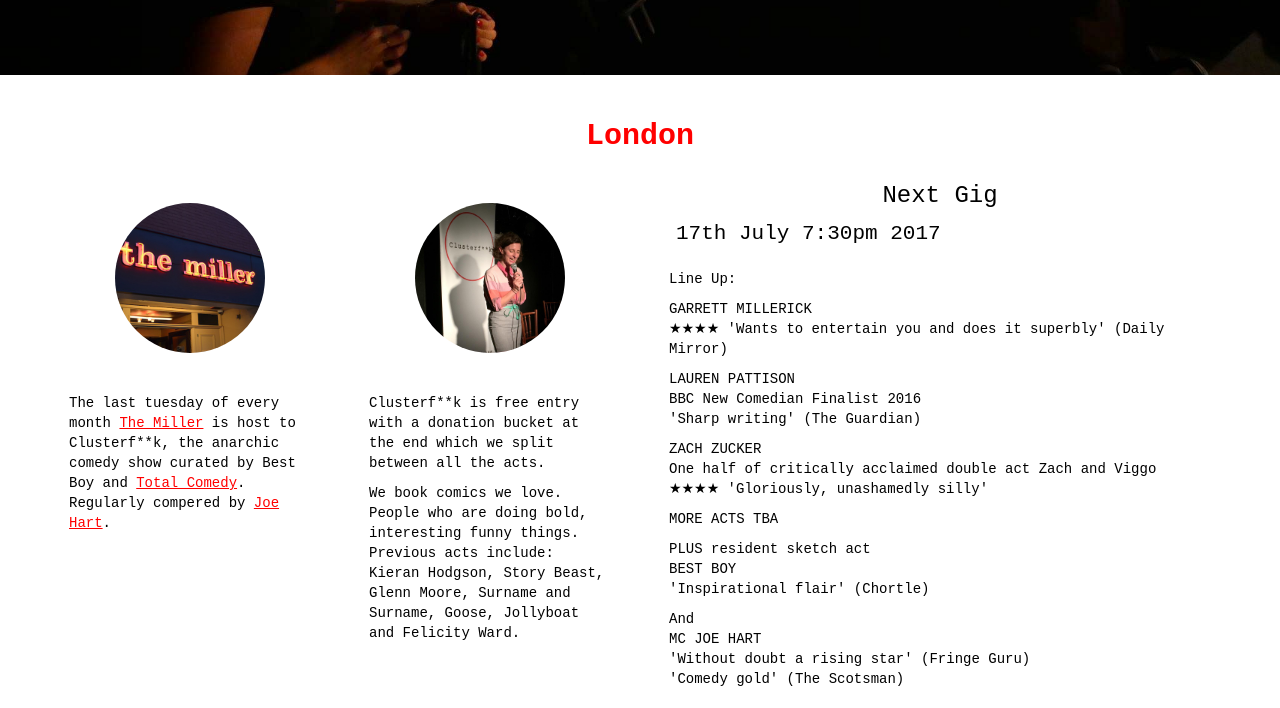
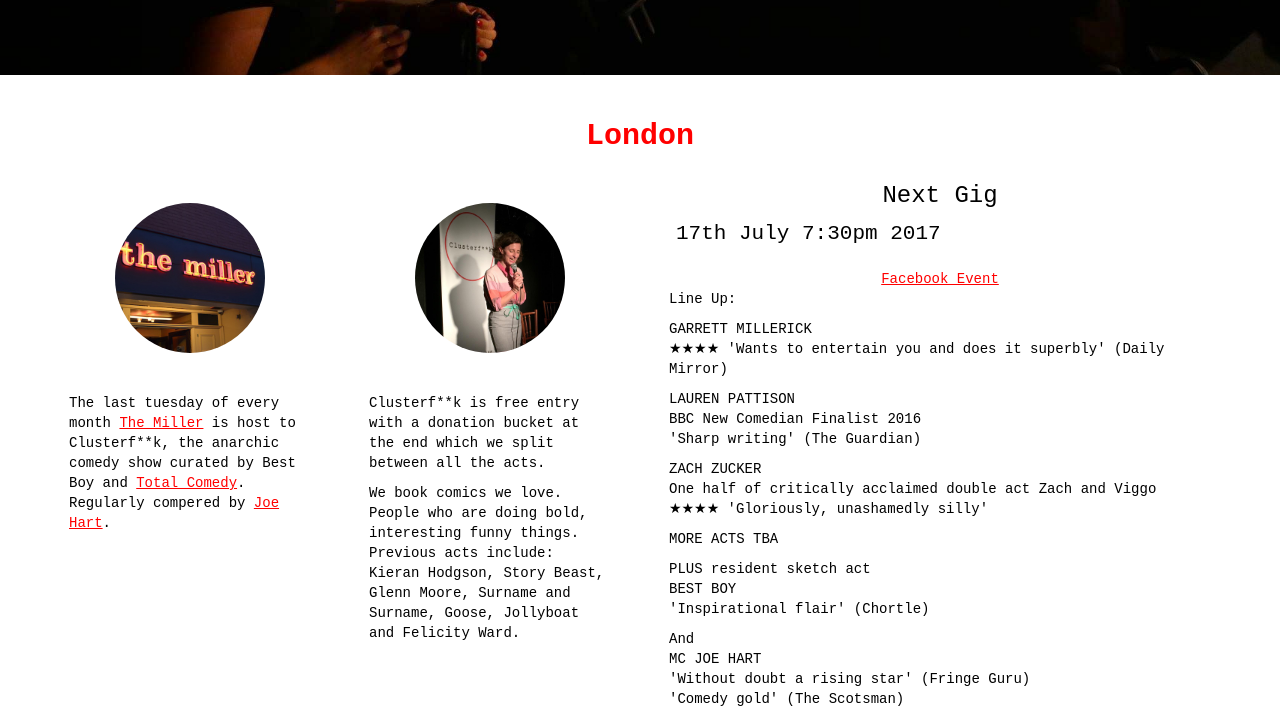
Before and after one commit to JoeHaHart/clusterfuck-website, a plain HTML site: page index.html in a window 1280 px wide. Shown: the part 725-1433 px from the top of the page. Drawn offline with nearby package versions, Linux system fonts and the light colour scheme; some packages are replaced by stand-ins of ours; a script that the page names is missing; files whose address does not match are found by name.

Commit message:
Update index.html

```diff
--- a/index.html
+++ b/index.html
@@ -121,7 +121,7 @@
             </div>
             <div class="col-md-6">
                 <h3>Next Gig</h3>
-                <p class="lead">17th July 7:30pm 2017</p>
+                <p class="lead">17th July 7:30pm 2017</p> <a href="https://www.facebook.com/events/322655204852155/">Facebook Event</a>
                 <p>Line Up:</p>
 <p>GARRETT MILLERICK</br>
 ★★★★ 'Wants to entertain you and does it superbly' (Daily Mirror)
```
